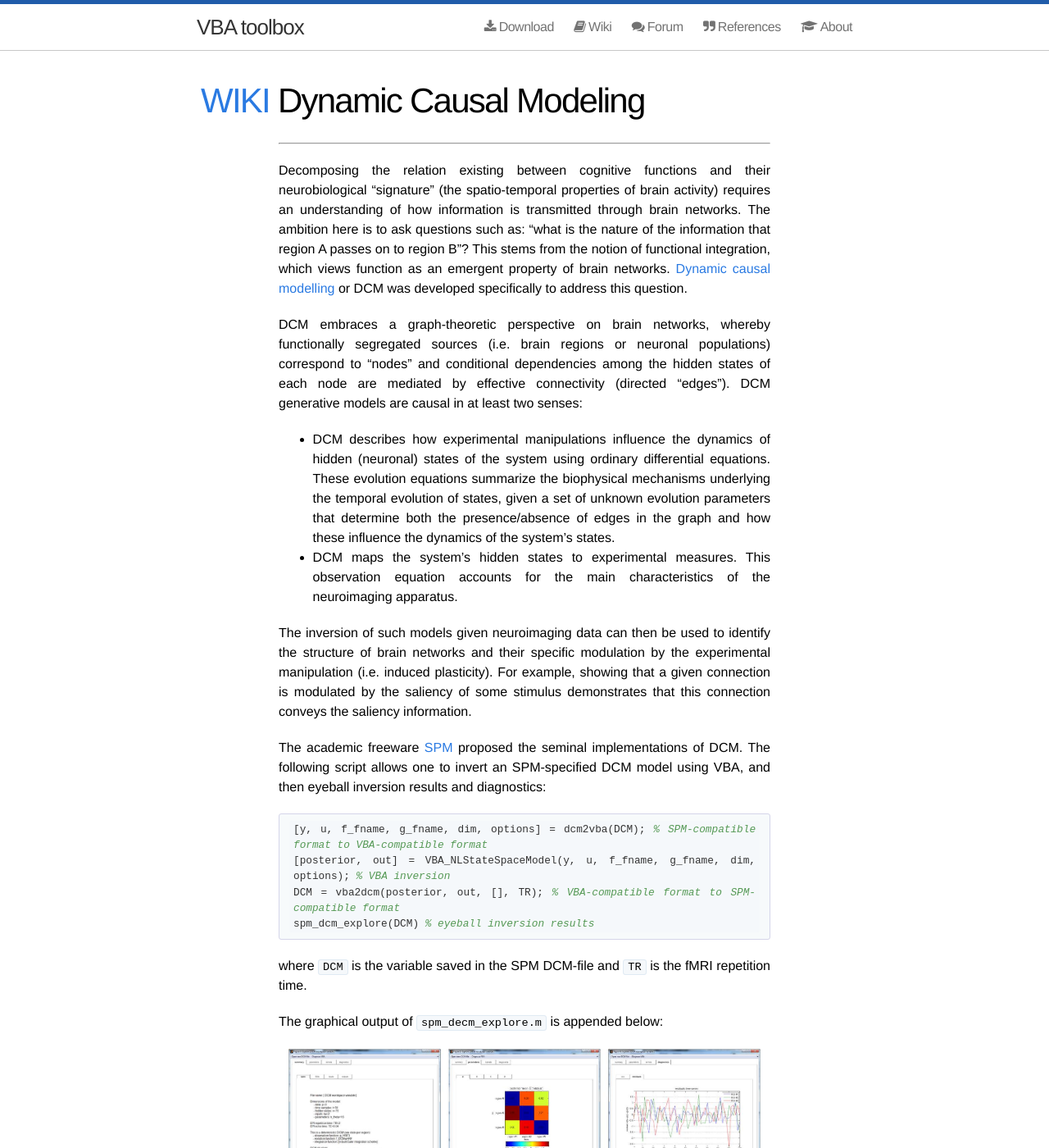
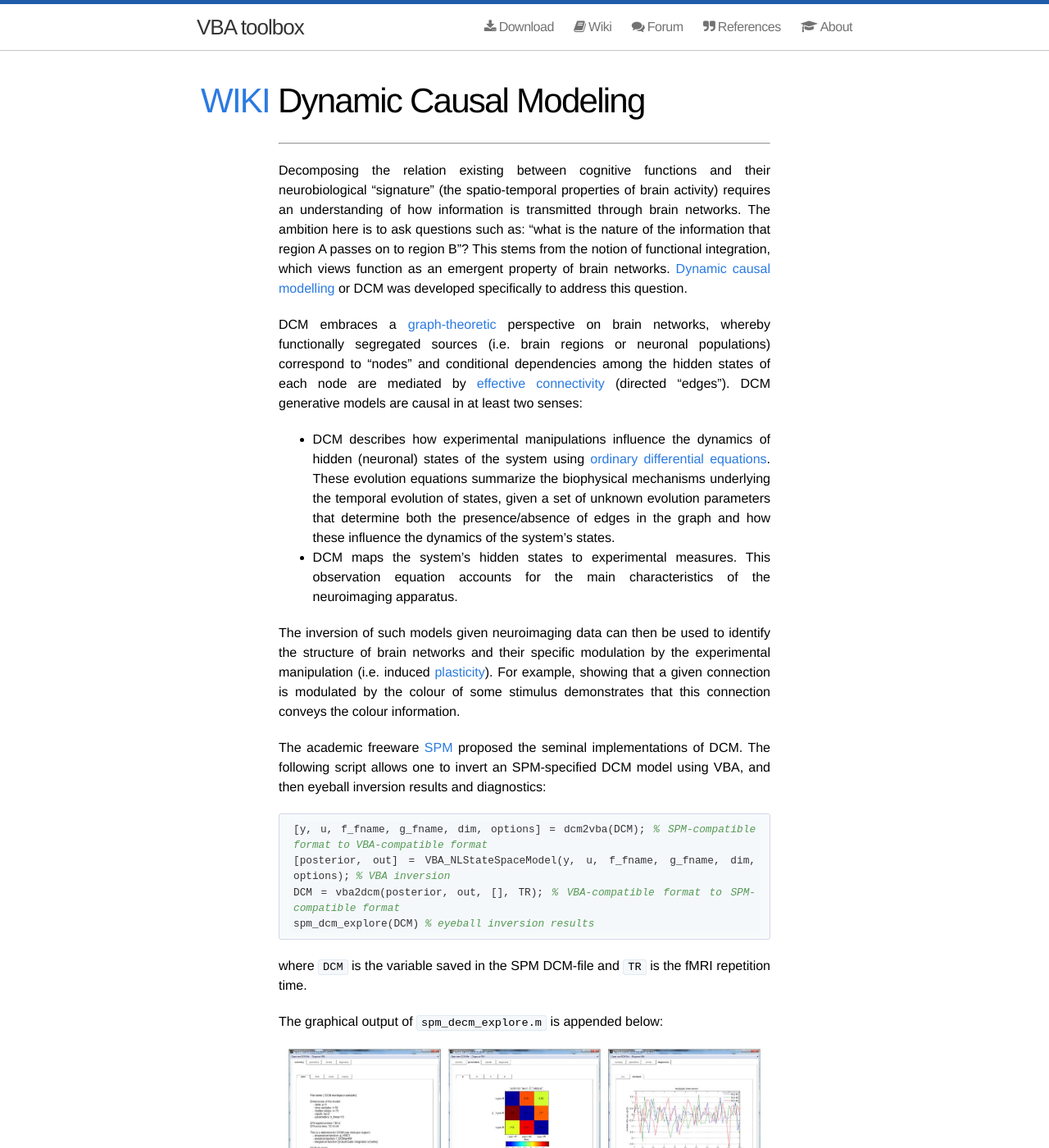
Before and after one commit to MBB-team/VBA-toolbox, a Jekyll site: the page built from _wiki/dcm.md, in a window 1280 px wide and 1400 px high. Shown: the whole window at 82% size. Built offline with Jekyll 4.4.1, drawn with Linux system fonts in a browser that asks for light colours; nearby versions of some CDN libraries; some of the changed text lies outside the part shown.

Commit message:
Update dcm.md

```diff
--- a/_wiki/dcm.md
+++ b/_wiki/dcm.md
@@ -6,12 +6,12 @@ title: "Dynamic Causal Modeling"
 
 Decomposing the relation existing between cognitive functions and their neurobiological "signature" (the spatio-temporal properties of brain activity) requires an understanding of how information is transmitted through brain networks. The ambition here is to ask questions such as: "what is the nature of the information that region A passes on to region B"? This stems from the notion of functional integration, which views function as an emergent property of brain networks. [Dynamic causal modelling](http://www.scholarpedia.org/article/Dynamic_causal_modeling) or DCM was developed specifically to address this question.
 
-DCM embraces a graph-theoretic perspective on brain networks, whereby functionally segregated sources (i.e. brain regions or neuronal populations) correspond to “nodes” and conditional dependencies among the hidden states of each node are mediated by effective connectivity (directed “edges”). DCM generative models are causal in at least two senses:
+DCM embraces a [graph-theoretic](https://en.wikipedia.org/wiki/Graph_theory) perspective on brain networks, whereby functionally segregated sources (i.e. brain regions or neuronal populations) correspond to “nodes” and conditional dependencies among the hidden states of each node are mediated by [effective connectivity](http://www.scholarpedia.org/article/Brain_connectivity) (directed “edges”). DCM generative models are causal in at least two senses:
 
-- DCM describes how experimental manipulations influence the dynamics of hidden (neuronal) states of the system using ordinary differential equations. These evolution equations summarize the biophysical  mechanisms underlying the temporal evolution of states, given a set of unknown evolution parameters that determine both the presence/absence of edges in the graph and how these influence the dynamics of the system’s states.
+- DCM describes how experimental manipulations influence the dynamics of hidden (neuronal) states of the system using [ordinary differential equations](https://en.wikipedia.org/wiki/Ordinary_differential_equation). These evolution equations summarize the biophysical  mechanisms underlying the temporal evolution of states, given a set of unknown evolution parameters that determine both the presence/absence of edges in the graph and how these influence the dynamics of the system’s states.
 - DCM maps the system’s hidden states to experimental measures. This observation equation accounts for the main characteristics of the neuroimaging apparatus.
 
-The inversion of such models given neuroimaging data can then be used to identify the structure of brain networks and their specific modulation by the experimental manipulation (i.e. induced plasticity). For example, showing that a given connection is modulated by the saliency of some stimulus demonstrates that this connection conveys the saliency information.
+The inversion of such models given neuroimaging data can then be used to identify the structure of brain networks and their specific modulation by the experimental manipulation (i.e. induced [plasticity](https://en.wikipedia.org/wiki/Neuroplasticity)). For example, showing that a given connection is modulated by the colour of some stimulus demonstrates that this connection conveys the colour information.
 
 The academic freeware [SPM](http://www.fil.ion.ucl.ac.uk/spm/) proposed the seminal implementations of DCM. The following script allows one to invert an SPM-specified DCM model using VBA, and then eyeball inversion results and diagnostics:
 
```
Also changed, not shown: other parts of _wiki/dcm.md (+3 -3 lines).
